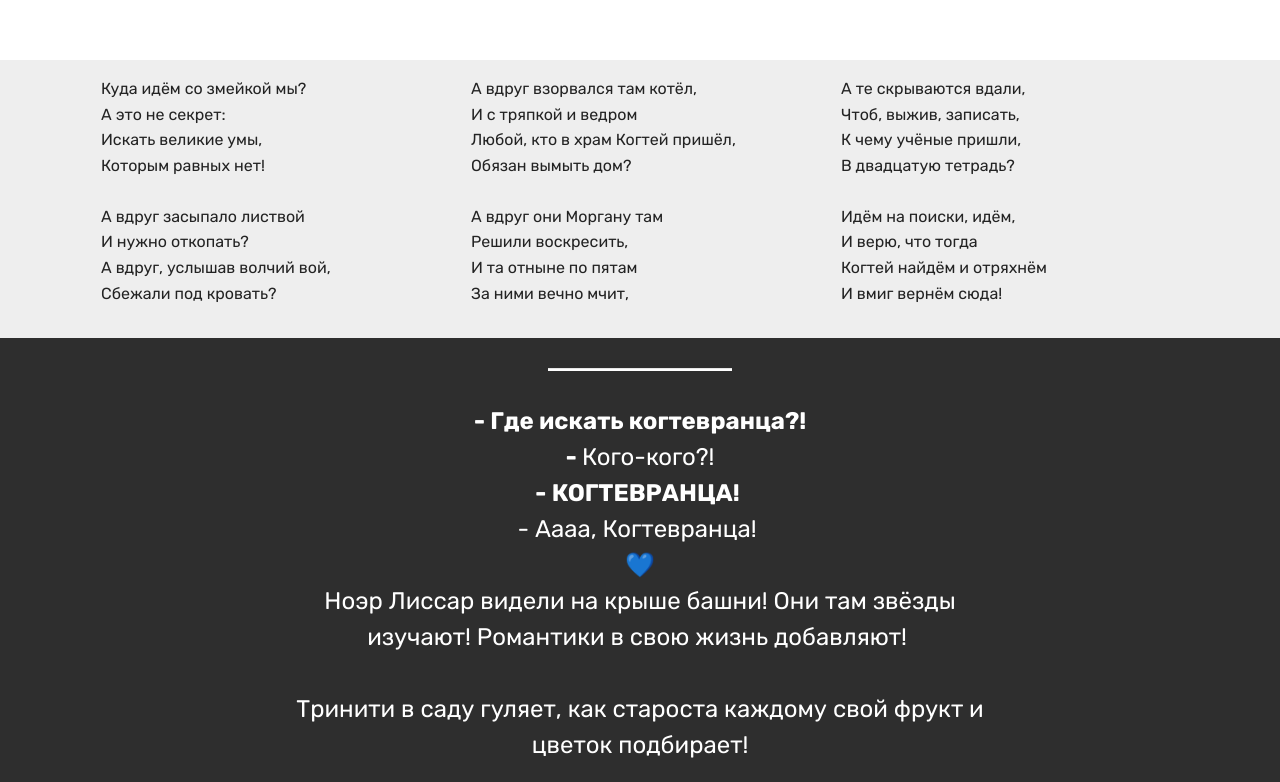
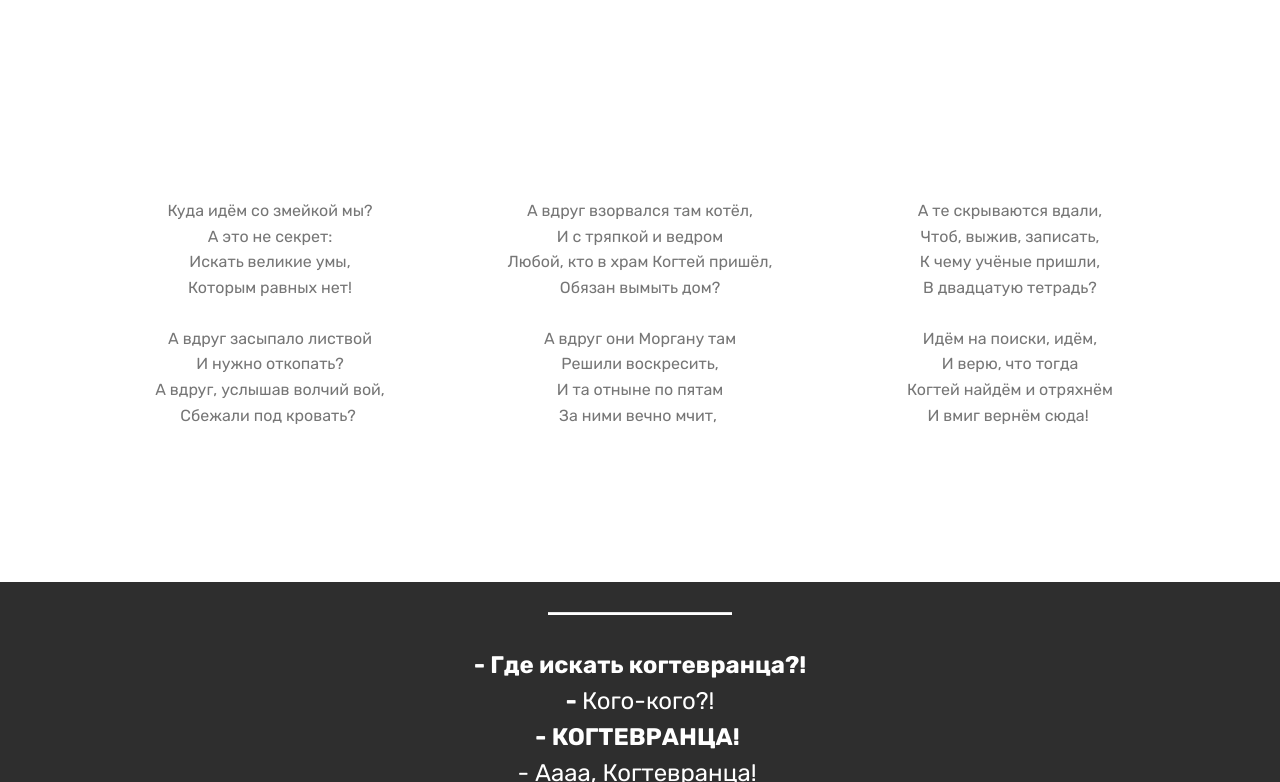
Before and after one commit to houseravenclaw/houseravenclaw.github.io, a plain HTML site: page index.html in a window 1280 px wide. Shown: the part 758-1540 px from the top of the page. Drawn offline with Linux system fonts and the light colour scheme.

Commit message:
Add files via upload

```diff
--- a/assets/mobirise/css/mbr-additional.css
+++ b/assets/mobirise/css/mbr-additional.css
@@ -1438,16 +1438,42 @@ body {
     width: 100% !important;
   }
 }
-.cid-rIj1Q8RIQH {
-  padding-top: 60px;
-  padding-bottom: 60px;
+.cid-rIVhKDcjR6 {
+  padding-top: 90px;
+  padding-bottom: 90px;
   background-color: #ffffff;
 }
-.cid-rIj1Q8RIQH .mbr-text {
+.cid-rIVhKDcjR6 .card-box {
+  background-color: #ffffff;
+  padding: 2rem;
+}
+.cid-rIVhKDcjR6 h4 {
+  font-weight: 500;
+  margin-bottom: 0;
+  text-align: left;
+}
+.cid-rIVhKDcjR6 p {
   color: #767676;
+  text-align: left;
 }
-.cid-rIj1Q8RIQH .mbr-text p {
-  background: #ffffff;
+.cid-rIVhKDcjR6 .card-wrapper {
+  position: relative;
+  box-shadow: 0px 0px 0px 0px rgba(0, 0, 0, 0);
+  transition: box-shadow 0.3s;
+}
+.cid-rIVhKDcjR6 .card-wrapper:hover {
+  box-shadow: 0px 0px 30px 0px rgba(0, 0, 0, 0.05);
+  transition: box-shadow 0.3s;
+}
+.cid-rIVhKDcjR6 .card-img {
+  position: absolute;
+  top: 0;
+  left: 0;
+  width: 100%;
+  overflow: hidden;
+}
+.cid-rIVhKDcjR6 P {
+  text-align: center;
 }
 .cid-rIUQCkpcUL {
   padding-top: 30px;
```
